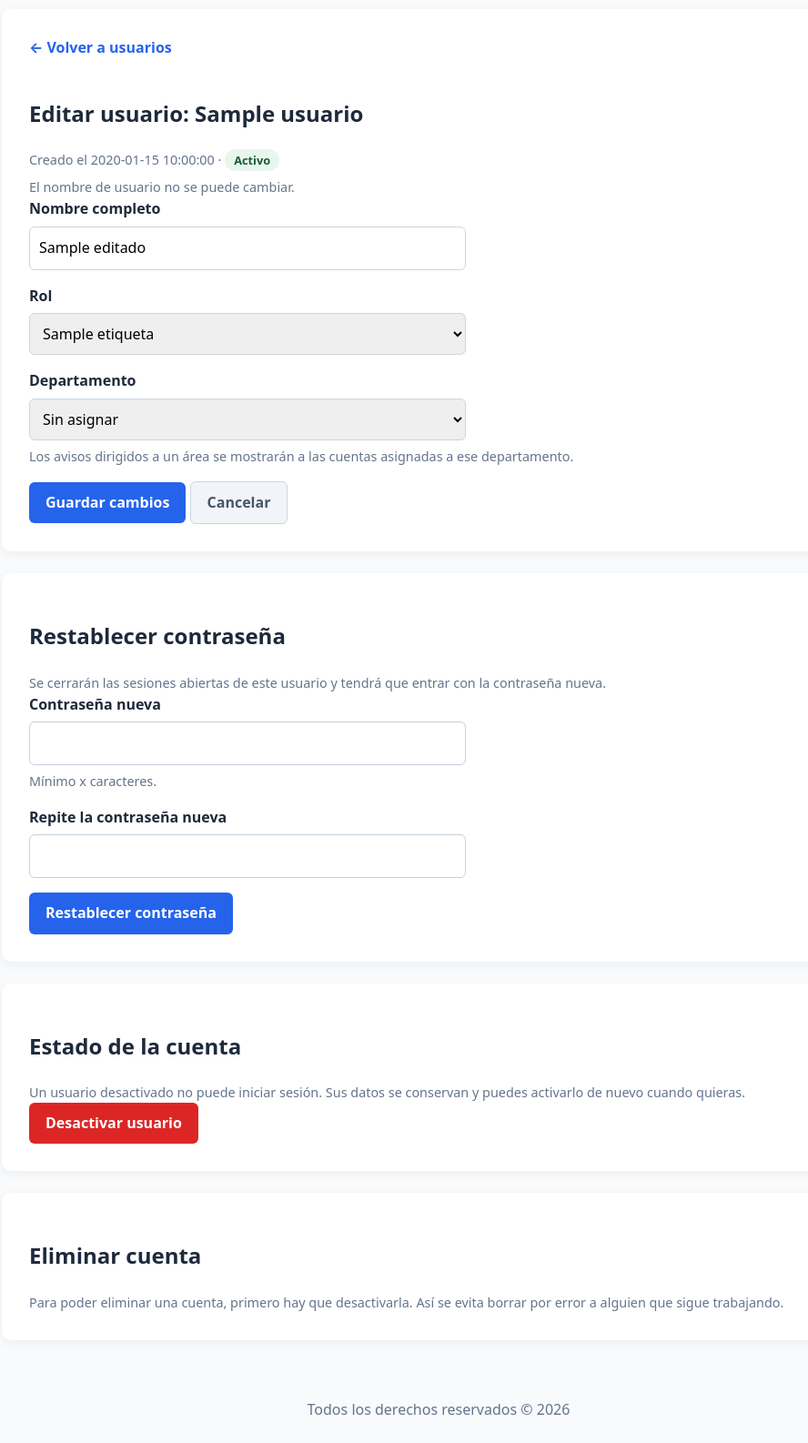
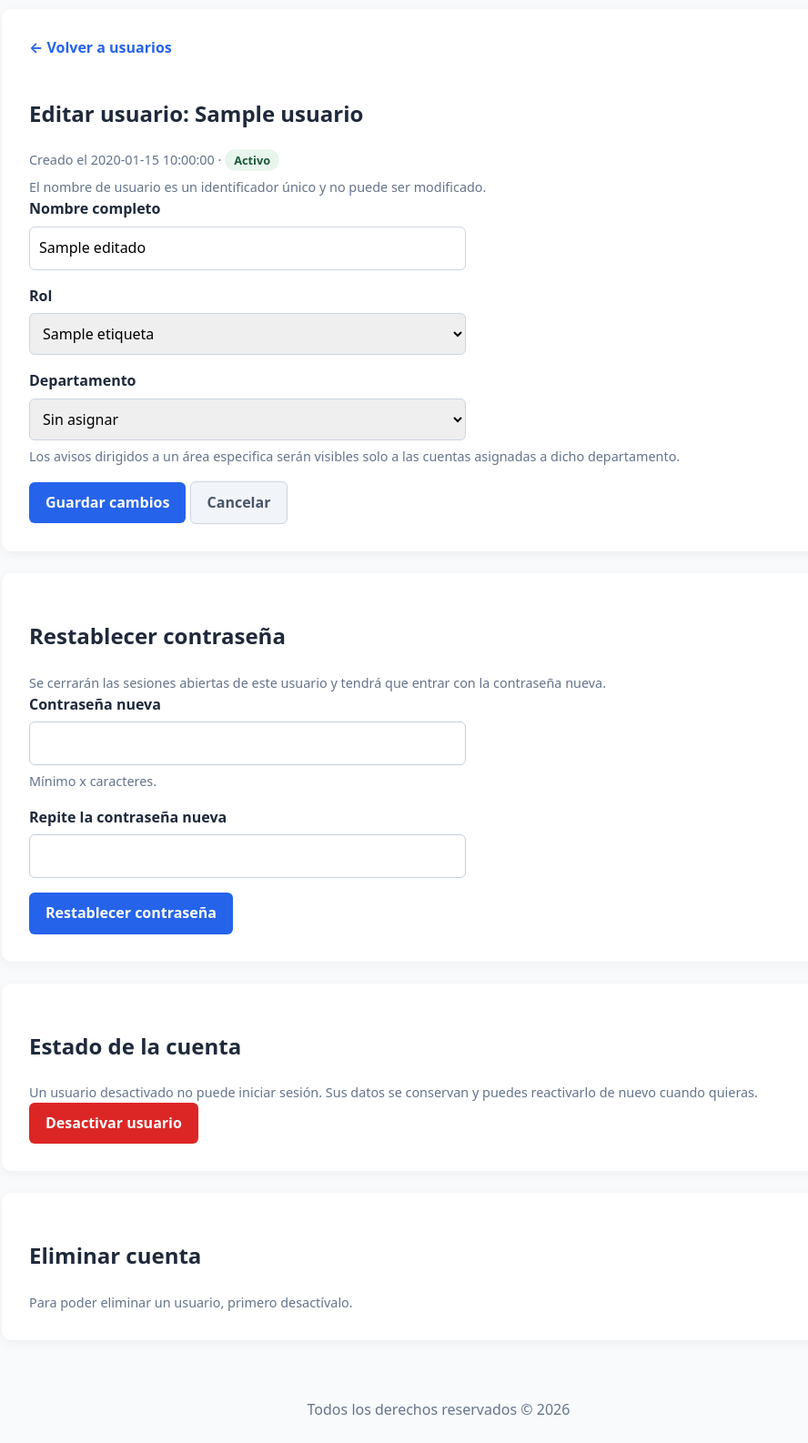
Before and after one commit to emmanuelmendezmndez-web/Gestor-Documental, a FastAPI app: template app/templates/usuario_editar.html in a window 1280 px wide. Shown: the part 338-1924 px from the top of the page at 91% size, without its empty margins (158-1046 px from the left). Run offline with FastAPI, Linux system fonts and the light colour scheme; the template is opened without the code that fills it: most values are stand-ins (such as "Sample title", 1, 10 or a date in 2020).

Commit message:
Actualiza plantillas de interfaz de SIGED

```diff
--- a/app/templates/cuenta.html
+++ b/app/templates/cuenta.html
@@ -35,7 +35,7 @@
     </dl>
 
     <p class="nota">{{ descripcion_rol }}</p>
-    <p class="nota">Tu rol y área los administra un administrador.</p>
+    <p class="nota">Para modificar tu perfil o área de adscripción, contacta al área de sistemas.</p>
 
     <details class="cuenta-edicion">
         <summary class="boton-secundario">Editar mis datos</summary>
--- a/app/templates/editar.html
+++ b/app/templates/editar.html
@@ -6,7 +6,7 @@
     <p class="nota">
         Archivo: <strong>{{ documento["nombre_archivo"] }}</strong>
         · Subido el {{ documento["fecha_subida"] }}.
-        Aquí solo se cambian los datos: el archivo en sí no se modifica.
+        Unicamente puedes editar los metadatos: el archivo en sí no se modifica.
     </p>
 
     <form action="/documentos/{{ documento['id'] }}/editar" method="post" data-clippy-tip="Puedes corregir los metadatos; al guardar, SIGED conserva las versiones anteriores del documento."><input type="hidden" name="csrf_token" value="{{ csrf_token }}">
@@ -71,7 +71,7 @@
                 name="fecha_documento"
                 value="{{ documento['fecha_documento'] or '' }}"
             >
-            <p class="nota">La fecha que lleva el documento. Si la dejas vacía, se usa la fecha de registro.</p>
+            <p class="nota">Si este campo se deja vacio, se usará la fecha de registro previo.</p>
         </div>
 
         <div class="campo">
--- a/app/templates/login.html
+++ b/app/templates/login.html
@@ -3,7 +3,7 @@
 {% block contenido %}
 <section class="panel panel-login">
     <h2>Iniciar sesión</h2>
-    <p>Ingresa con tu usuario y contraseña para acceder.</p>
+    <p>Ingresa tus credenciales para acceder a la plataforma.</p>
 
     <form action="/login" method="post"><input type="hidden" name="csrf_token" value="{{ csrf_token }}">
         <div class="campo">
@@ -31,7 +31,7 @@
             >
         </div>
 
-        <button type="submit">Entrar</button>
+        <button type="submit">Acceder</button>
     </form>
 </section>
 {% endblock %}
--- a/app/templates/papelera.html
+++ b/app/templates/papelera.html
@@ -3,8 +3,8 @@
 {% block contenido %}
 <section class="panel">
     <h2>Papelera</h2>
-    <p class="nota">Los documentos aquí no aparecen en la biblioteca. Puedes restaurarlos{% if puede("eliminar") %} o eliminarlos definitivamente{% endif %}.</p>
-    <p class="nota nota-retencion">Los elementos permanecen aquí hasta que se restauren o se eliminen definitivamente; no hay purga automática.</p>
+    <p class="nota">Los elementos listados en esta sección no son visibles en la biblioteca general.{% if puede("eliminar") %} o eliminarlos definitivamente{% endif %}.</p>
+    <p class="nota nota-retencion">Selecciona un archivo para restaurarlo a su ubicación original o eliminalo definitivamente.</p>
 
     {% if documentos %}
     <div class="papelera-toolbar">
--- a/app/templates/usuario_editar.html
+++ b/app/templates/usuario_editar.html
@@ -13,7 +13,7 @@
         <span class="etiqueta inactivo">Desactivado</span>
         {% endif %}
     </p>
-    <p class="nota">El nombre de usuario no se puede cambiar.</p>
+    <p class="nota">El nombre de usuario es un identificador único y no puede ser modificado.</p>
 
     <form action="/usuarios/{{ editado['id'] }}/editar" method="post" data-clippy-tip="Puedes actualizar nombre, rol y área. Los cambios de acceso se aplican a la cuenta al guardar."><input type="hidden" name="csrf_token" value="{{ csrf_token }}">
         <div class="campo">
@@ -30,7 +30,7 @@
             </select>
             {% if es_propio %}
             <input type="hidden" name="rol" value="{{ editado['rol'] }}">
-            <p class="nota">No puedes cambiar tu propio rol.</p>
+            <p class="nota">No puedes cambiar tu propia área de adscripción.</p>
             {% endif %}
         </div>
 
@@ -42,7 +42,7 @@
                 <option value="{{ departamento }}" {% if editado["departamento"] == departamento %}selected{% endif %}>{{ departamento }}</option>
                 {% endfor %}
             </select>
-            <p class="nota">Los avisos dirigidos a un área se mostrarán a las cuentas asignadas a ese departamento.</p>
+            <p class="nota">Los avisos dirigidos a un área especifica serán visibles solo a las cuentas asignadas a dicho departamento.</p>
         </div>
 
         <div class="acciones-formulario">
@@ -94,7 +94,7 @@
     {% if es_propio %}
     <p class="nota">No puedes desactivar tu propia cuenta.</p>
     {% elif editado["activo"] %}
-    <p class="nota">Un usuario desactivado no puede iniciar sesión. Sus datos se conservan y puedes activarlo de nuevo cuando quieras.</p>
+    <p class="nota">Un usuario desactivado no puede iniciar sesión. Sus datos se conservan y puedes reactivarlo de nuevo cuando quieras.</p>
     <form
         action="/usuarios/{{ editado['id'] }}/estado"
         method="post"
@@ -121,7 +121,7 @@
     {% if es_propio %}
     <p class="nota">No puedes eliminar tu propia cuenta.</p>
     {% elif editado["activo"] %}
-    <p class="nota">Para poder eliminar una cuenta, primero hay que desactivarla. Así se evita borrar por error a alguien que sigue trabajando.</p>
+    <p class="nota">Para poder eliminar un usuario, primero desactívalo.</p>
     {% else %}
     <p class="nota">Elimina la cuenta de forma definitiva. Su historial en el registro de actividad se conserva.</p>
     <form
```
Also changed, not shown: app/templates/inicio.html (+5 -5 lines).
